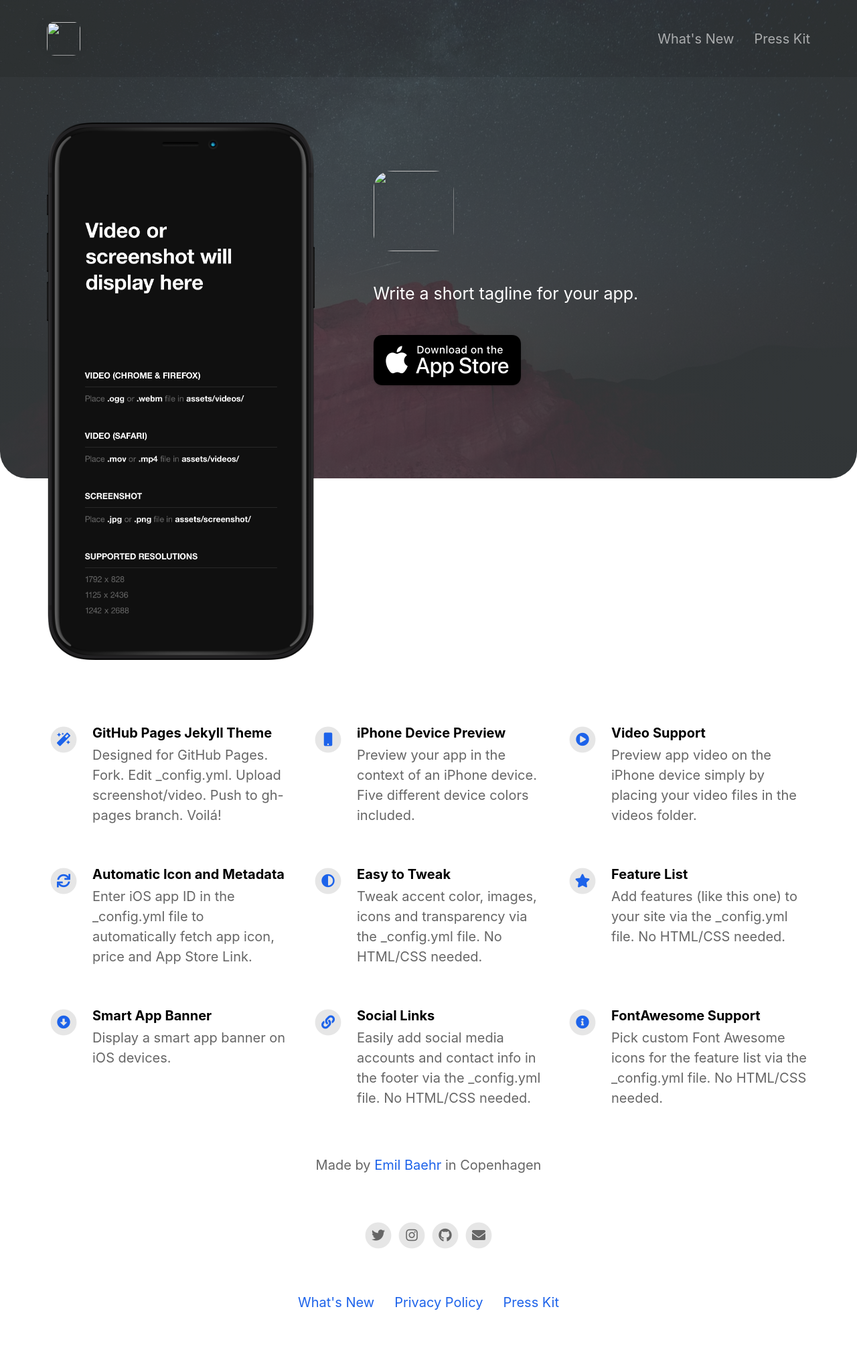
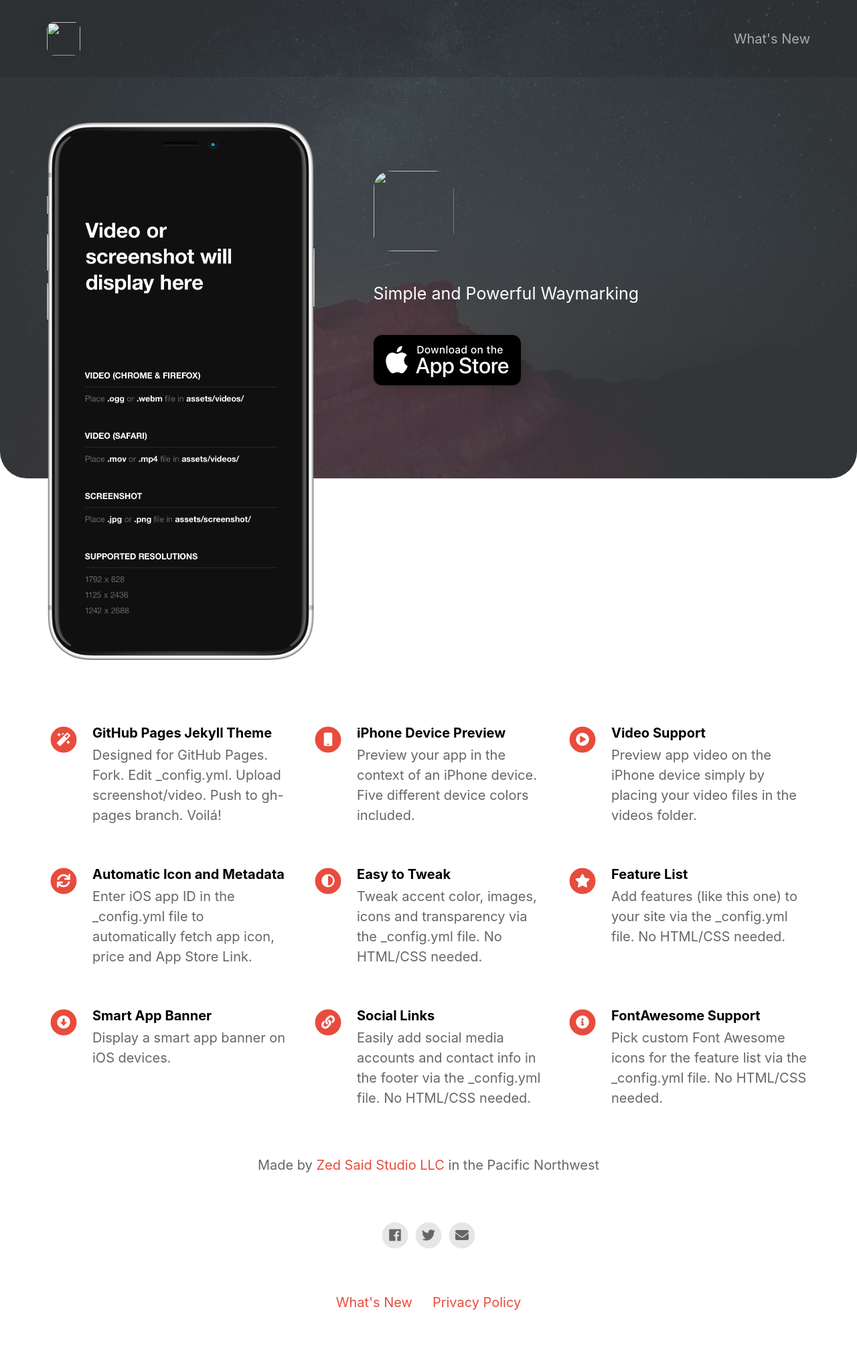
Before and after one commit to nnhubbard/waymarkly-website, a Jekyll site: the page built from index.html, in a window 1280 px wide. Shown: the whole page at 67% size. Built offline with Jekyll 4.4.1, drawn with Linux system fonts in a browser that asks for light colours; nearby versions of some CDN libraries.

Commit message:
Update _config.yml
Updated colors and info

```diff
--- a/_config.yml
+++ b/_config.yml
@@ -7,28 +7,25 @@ ios_app_country                           : us
 
 appstore_link                             :                                           # Automatically populates if not set and if iOS app ID is set. Otherwise enter manually.
 playstore_link                            :                                           # Enter Google Play Store URL.
-presskit_download_link                    : https://emilbaehr.com                                          # Enter a link to downloadable file or (e.g. public Dropbox link to a .zip file).
+#presskit_download_link                    : https://emilbaehr.com                                          # Enter a link to downloadable file or (e.g. public Dropbox link to a .zip file).
                                                                                       # Or upload your press kit file to assets and set path accordingly (e.g. "assets/your_press_kit.zip").
 
 app_icon                                  : # assets/appicon.png                      # Automatically populates if not set and if iOS app ID is set.  Otherwise enter path to icon file manually.
 app_name                                  :                                           # Automatically populates if not set and if iOS app ID is set.  Otherwise enter manually.
 app_price                                 :                                           # Automatically populates if not set and if iOS app ID is set.  Otherwise enter manually.
-app_description                           : Write a short tagline for your app.
+app_description                           : Simple and Powerful Waymarking
 
 enable_smart_app_banner                   : true                                      # Set to true to show a smart app banner at top of page on mobile devices.
 
 
 
 # Information About Yourself
-your_name                                 : Emil Baehr
-your_link                                 : https://emilbaehr.com
-your_city                                 : Copenhagen
-email_address                             : emil.baehr@gmail.com
-facebook_username                         :
-instagram_username                        : ebaehr
-twitter_username                          : ebaehr
-github_username                           : emilbaehr
-youtube_username                          :
+your_name                                 : Zed Said Studio LLC
+your_link                                 : https://www.zedsaid.com
+your_city                                 : the Pacific Northwest
+email_address                             : support@waymarkly.com
+facebook_username                         : groups/waymarkly
+twitter_username                          : waymarkly
 
 
 
@@ -86,11 +83,11 @@ cover_image                               : assets/headerimage.png
 cover_overlay_color                       : "#363b3d"
 cover_overlay_transparency                : 0.8
 
-device_color                              : black                                     # Set to: blue, black, yellow, coral or white.
+device_color                              : white                                     # Set to: blue, black, yellow, coral or white.
 
 body_background_color                     : "#ffffff"
 
-link_color                                : "#1d63ea"
+link_color                                : "#e84c3d"
 
 app_title_color                           : "#ffffff"
 app_price_color                           : "#ffffff"
@@ -99,8 +96,8 @@ app_description_color                     : "#ffffff"
 feature_title_color                       : "#000000"
 feature_text_color                        : "#666666"
 
-feature_icons_foreground_color            : "#1d63ea"
-feature_icons_background_color            : "#e6e6e6"
+feature_icons_foreground_color            : "#ffffff"
+feature_icons_background_color            : "#e84c3d"
 
 social_icons_foreground_color             : "#666666"
 social_icons_background_color             : "#e6e6e6"
```
